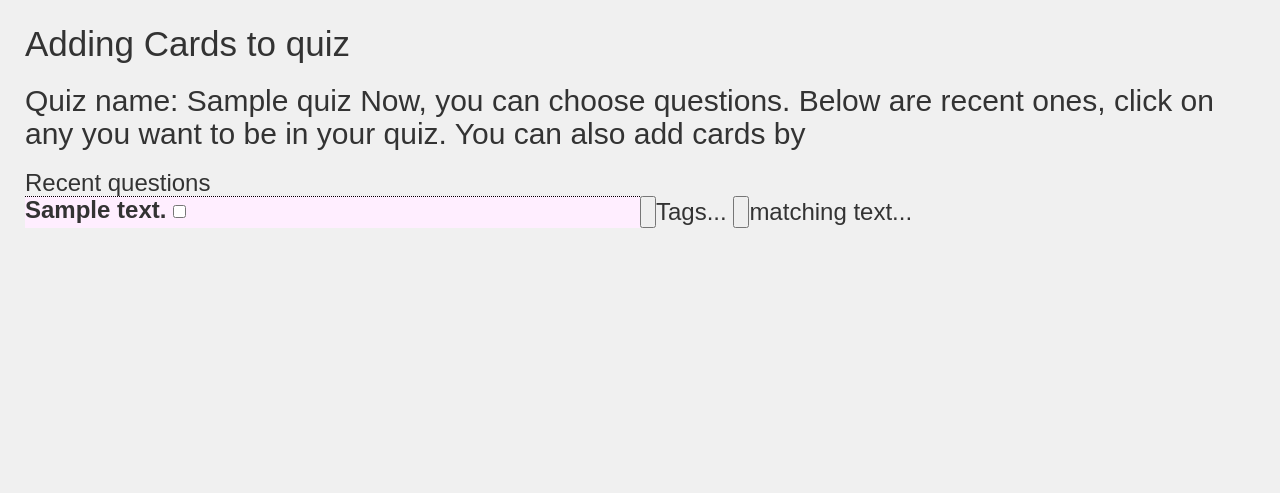
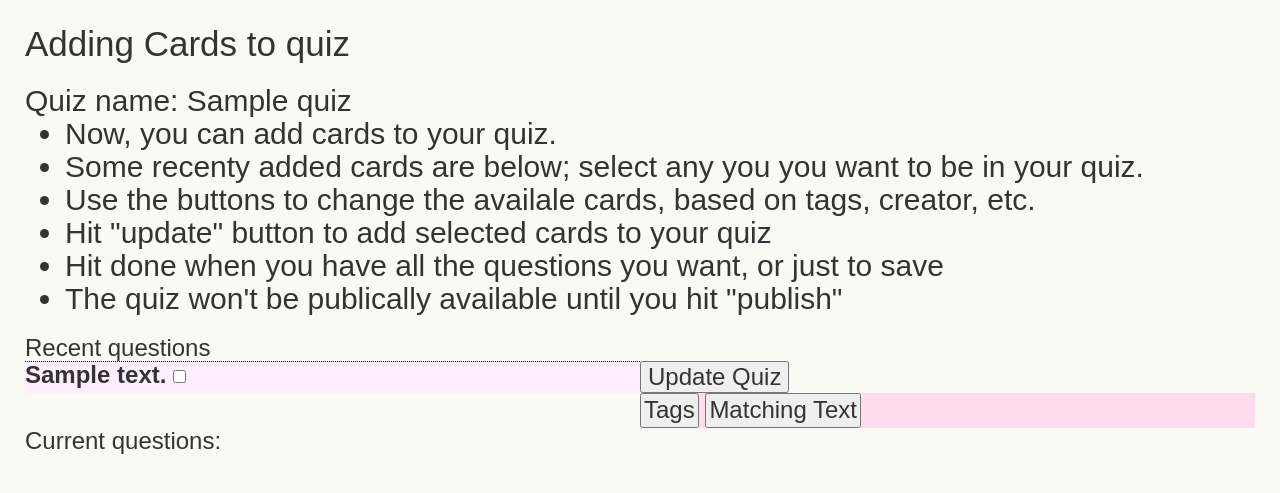
Before and after one commit to readytheory/cardboard-gather, a Django app: page /quizmaker/add_cards_to_quiz/1 in a window 1280 px wide. Shown: the top 493 px of the page. Run offline with Django 3.2, Linux system fonts and the light colour scheme; tables that the repository leaves empty hold one stand-in row (values such as "Sample post"); some libraries are stand-ins or nearby versions.

Commit message:
css adjustments pre-branch

```diff
--- a/deck/static/css/deck.css
+++ b/deck/static/css/deck.css
@@ -2,7 +2,7 @@
 selectors). */
 body {
   margin: 25px;
-  background-color: rgb(240,240,240);
+  background-color: rgb(250,250,245);
   font-family: arial, sans-serif;
   font-size: 14px;
 }
@@ -37,3 +37,11 @@ h1 {
 .candidate_row:nth-child(even) {
   background-color: #DDEEFF;
 }
+
+#selection_changers {
+    background-color: #FFDDEE;
+}
+
+.selection_change {
+    padding: 2px;
+}
--- a/quizmaker/templates/quizmaker/add_cards_to_quiz.html
+++ b/quizmaker/templates/quizmaker/add_cards_to_quiz.html
@@ -3,8 +3,14 @@
 {% block content %}
 <h1>Adding Cards to quiz</h1>
 <h2>Quiz name: {{ quiz_name }}
-  Now, you can choose questions.  Below are recent ones, click on
-  any you want to be in your quiz.  You can also add cards by
+  <UL id="quizmaker_instructions">
+	  <LI>Now, you can add cards to your quiz.</LI>
+  <LI>Some recenty added cards are below; select any you you want to be in your quiz. </LI>
+  <LI>Use the buttons to change the availale cards, based on tags, creator, etc.</LI>
+  <LI>Hit "update" button to add selected cards to your quiz</LI>
+  <LI>Hit done when you have all the questions you want, or just to save</LI>
+  <LI>The quiz won't be publically available until you hit "publish"</LI>
+</UL>
   <h3>Recent questions
     <div id='card_design_grid' >
       <div id='selectable_cardpool'>
@@ -15,10 +21,18 @@
 	</div>
 	{% endfor %}
       </div>
-      <div id="selection_changers">
-	<input type="button" id="choose_by_tag">Tags...</input>
-	<input type="button" id="choose_by_text">matching text...</input>
+      <div id="quizmaker_buttons">
+	<input type="button" value="Update Quiz" id="update_quiz_button">
+	<div id="selection_changers">
+	  <div id="question_pool_updaters">
+	    <input class="selection_change" type="button" value="Tags" id="choose_by_tag"></input>
+	    <input class="selection_change" type="button" value="Matching Text" id="choose_by_text"></input>
+	  </div>
+	</div>
       </div>
+    </div>
+    <div id="quiz_preview">
+      Current questions:
     </div>
 
 <br>
```
